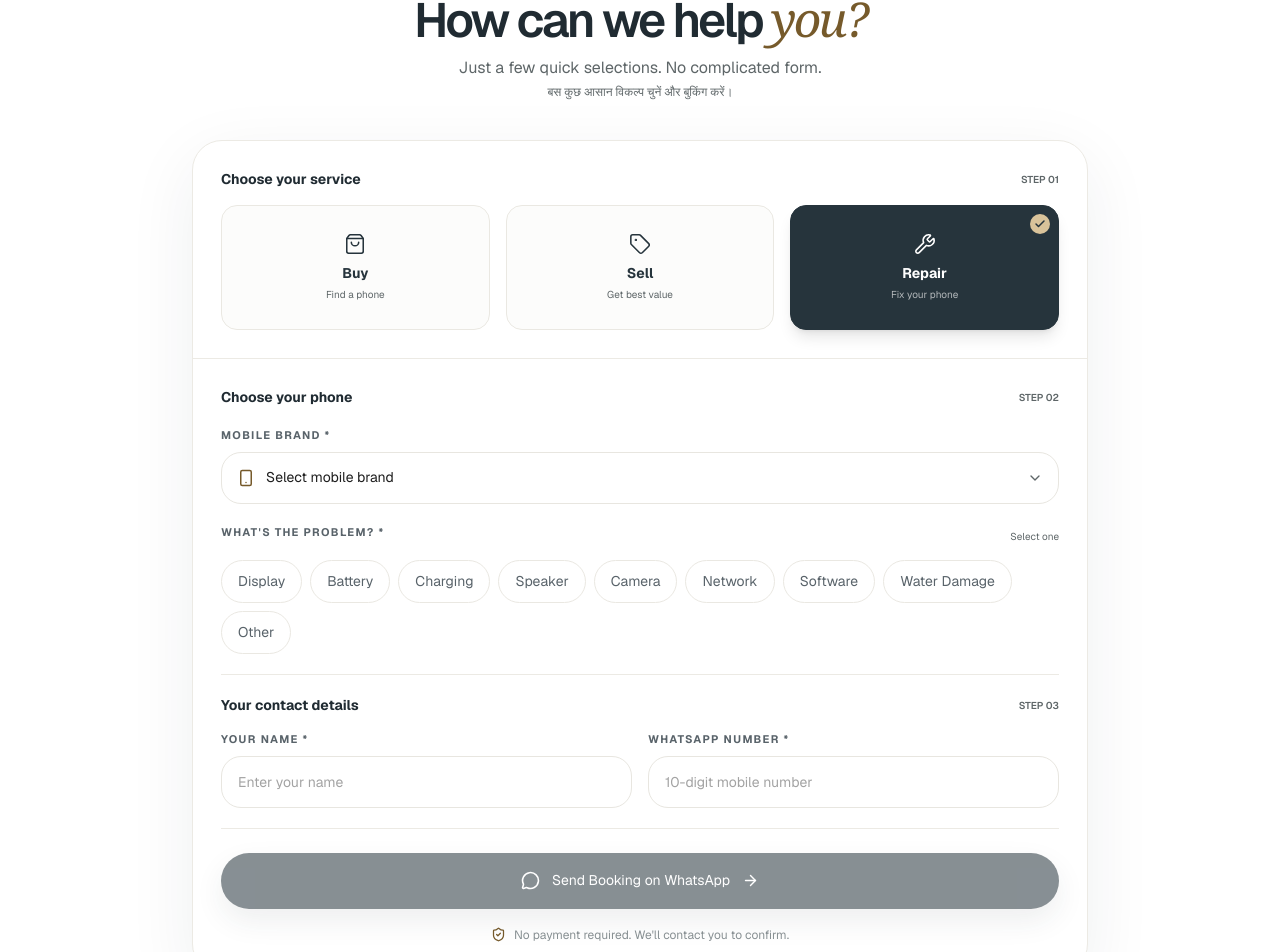
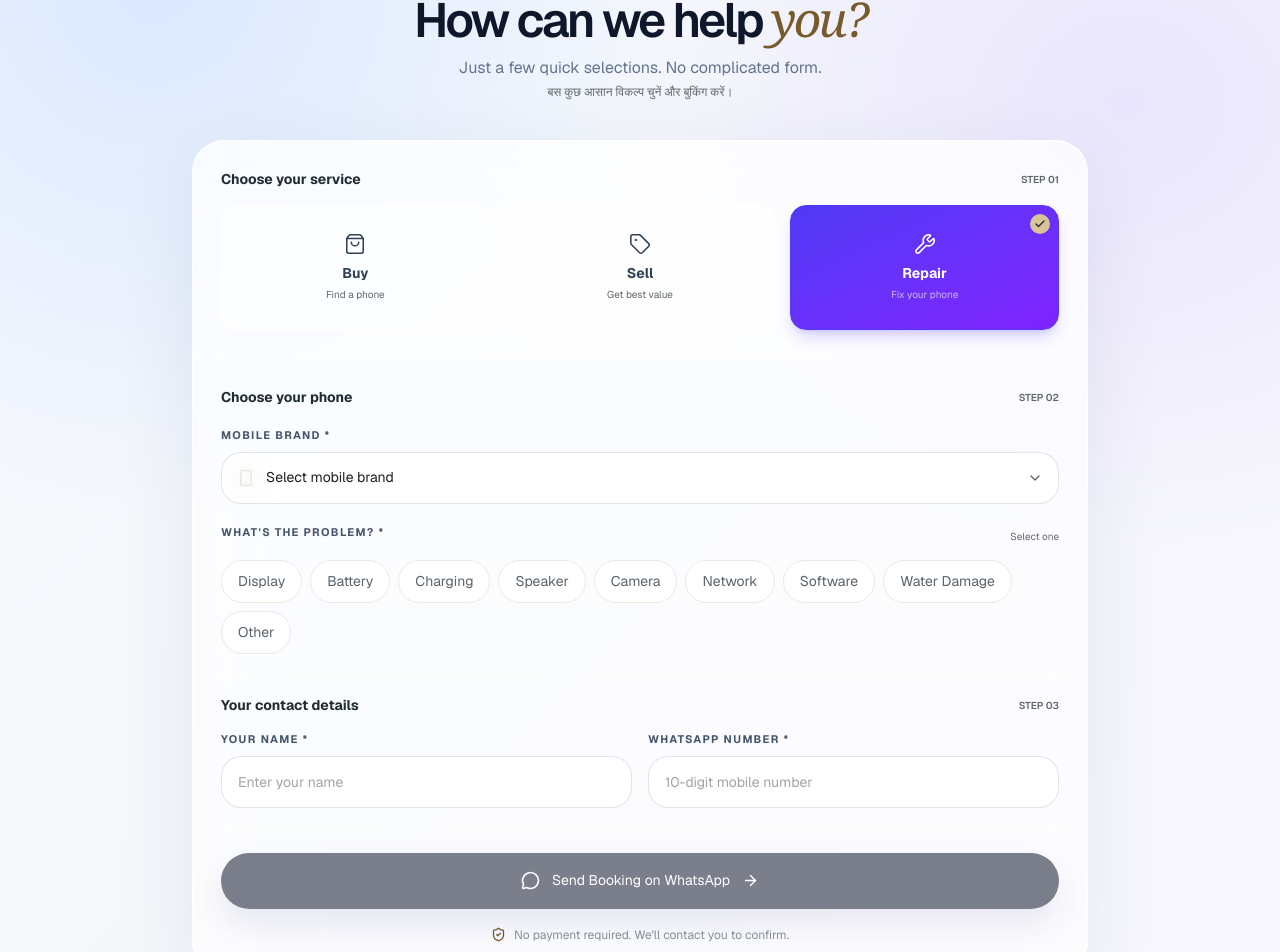
Before and after one commit to ShahbajKhan05/mr-mobile-wala-repairs, a Next.js app: page / in a window 1280 px wide. Shown: the part 1673-2625 px from the top of the page. Built offline with nearby package versions, Linux system fonts and the light colour scheme.

Commit message:
Redesign public website with cohesive glassmorphism UI

```diff
--- a/src/components/BookingForm.tsx
+++ b/src/components/BookingForm.tsx
@@ -123,10 +123,10 @@ const PRICES = [
 ];
 
 const inputClass =
-  "h-[52px] w-full appearance-none rounded-xl border border-[#E8E6E0] bg-white px-4 pr-10 text-sm text-[#202B32] outline-none transition focus:border-[#B69A69] focus:ring-4 focus:ring-[#B69A69]/10";
+  "glass-input h-[52px] w-full appearance-none rounded-xl px-4 pr-10 text-sm text-slate-800 outline-none transition focus:ring-4 focus:ring-indigo-500/10";
 
 const labelClass =
-  "mb-2 block text-[11px] font-bold uppercase tracking-[0.12em] text-[#59636A]";
+  "mb-2 block text-[11px] font-bold uppercase tracking-[0.12em] text-slate-600";
 
 export default function BookingForm() {
   const [bookingType, setBookingType] =
@@ -220,25 +220,25 @@ export default function BookingForm() {
   return (
     <section
       id="booking"
-      className="w-full bg-white px-4 pb-16 pt-12 sm:px-6 sm:pb-20 sm:pt-16 lg:px-8 lg:pb-24"
+      className="glass-page w-full px-4 pb-16 pt-12 sm:px-6 sm:pb-20 sm:pt-16 lg:px-8 lg:pb-24"
     >
       <div className="mx-auto max-w-4xl">
 
         {/* Heading */}
         <div className="mb-8 text-center sm:mb-10">
-          <span className="mb-4 inline-flex items-center gap-2 rounded-full border border-[#B69A69]/25 bg-[#FBFAF7] px-4 py-2 text-[9px] font-bold uppercase tracking-[0.2em] text-[#765A2B]">
+          <span className="mb-4 inline-flex items-center gap-2 rounded-full border border-white/80 bg-white/65 shadow-sm backdrop-blur-xl px-4 py-2 text-[9px] font-bold uppercase tracking-[0.2em] text-indigo-600">
             <span className="h-1.5 w-1.5 rounded-full bg-[#B69A69]" />
             MR MOBILE WALA
           </span>
 
-          <h2 className="text-3xl font-semibold tracking-[-0.055em] text-[#202B32] sm:text-4xl md:text-5xl">
+          <h2 className="text-3xl font-semibold tracking-[-0.055em] text-slate-900 sm:text-4xl md:text-5xl">
             How can we help{" "}
             <span className="font-serif font-normal italic text-[#765A2B]">
               you?
             </span>
           </h2>
 
-          <p className="mt-3 text-sm text-[#5E6668] sm:text-base">
+          <p className="mt-3 text-sm text-slate-500 sm:text-base">
             Just a few quick selections. No complicated form.
           </p>
           <p className="mt-1 text-xs text-[#5E6668]">
@@ -249,10 +249,10 @@ export default function BookingForm() {
         {/* Booking Card */}
         <form
           onSubmit={handleSubmit}
-          className="overflow-hidden rounded-[24px] border border-[#ECEAE4] bg-white shadow-[0_20px_70px_rgba(32,43,50,0.07)] sm:rounded-[30px]"
+          className="glass-panel overflow-hidden rounded-[26px] sm:rounded-[32px]"
         >
           {/* Service Selection */}
-          <div className="border-b border-[#ECEAE4] p-4 sm:p-7">
+          <div className="border-b border-white/70 bg-white/30 p-4 sm:p-7">
             <div className="mb-4 flex items-center justify-between">
               <h3 className="text-sm font-bold text-[#202B32]">
                 Choose your service
@@ -274,8 +274,8 @@ export default function BookingForm() {
                     aria-pressed={active}
                     className={`relative flex min-h-[105px] flex-col items-center justify-center rounded-2xl border p-3 text-center transition-all duration-200 sm:min-h-[125px] ${
                       active
-                        ? "border-[#26343C] bg-[#26343C] text-white shadow-lg"
-                        : "border-[#EAE8E2] bg-[#FCFCFB] text-[#26343C] hover:border-[#B69A69]"
+                        ? "border-indigo-600 bg-gradient-to-br from-indigo-600 to-violet-600 text-white shadow-lg shadow-indigo-600/20"
+                        : "border-white/80 bg-white/55 text-slate-700 hover:border-indigo-300 hover:bg-white/85"
                     }`}
                   >
                     <Icon size={22} strokeWidth={1.7} />
@@ -481,7 +481,7 @@ export default function BookingForm() {
             )}
 
             {/* Customer Details */}
-            <div className="border-t border-[#ECEAE4] pt-5">
+            <div className="border-t border-white/70 pt-5">
               <div className="mb-4 flex items-center justify-between">
                 <h3 className="text-sm font-bold text-[#202B32]">
                   Your contact details
@@ -532,11 +532,11 @@ export default function BookingForm() {
             </div>
 
             {/* Submit */}
-            <div className="border-t border-[#ECEAE4] pt-6">
+            <div className="border-t border-white/70 pt-6">
               <button
                 type="submit"
                 disabled={!isFormValid}
-                className="group flex min-h-[56px] w-full items-center justify-center gap-3 rounded-full bg-[#26343C] px-6 text-sm font-bold text-white shadow-[0_12px_30px_rgba(38,52,60,0.15)] transition-all duration-300 hover:-translate-y-0.5 hover:bg-[#354852] active:translate-y-0 disabled:cursor-not-allowed disabled:opacity-40"
+                className="group flex min-h-[56px] w-full items-center justify-center gap-3 rounded-full bg-slate-900 px-6 text-sm font-bold text-white shadow-[0_16px_35px_rgba(49,46,129,0.20)] transition-all duration-300 hover:-translate-y-0.5 hover:bg-indigo-700 active:translate-y-0 disabled:cursor-not-allowed disabled:opacity-40"
               >
                 <MessageCircle size={19} />
                 Send Booking on WhatsApp
```
